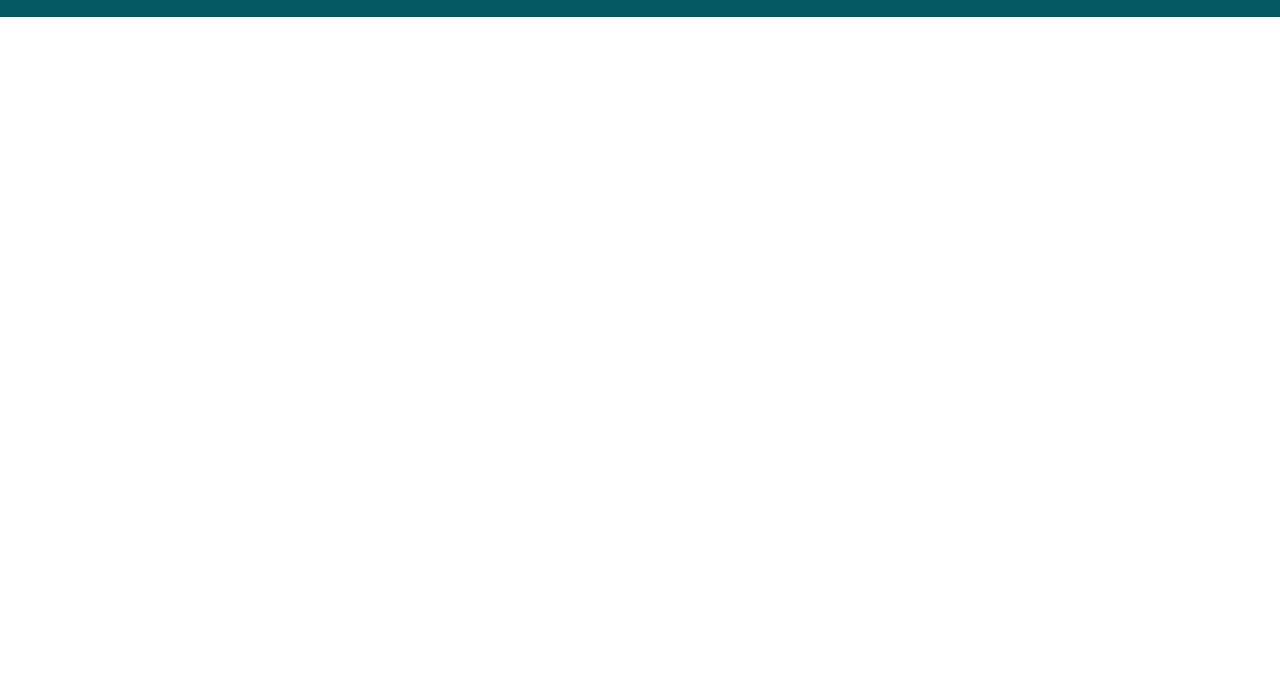
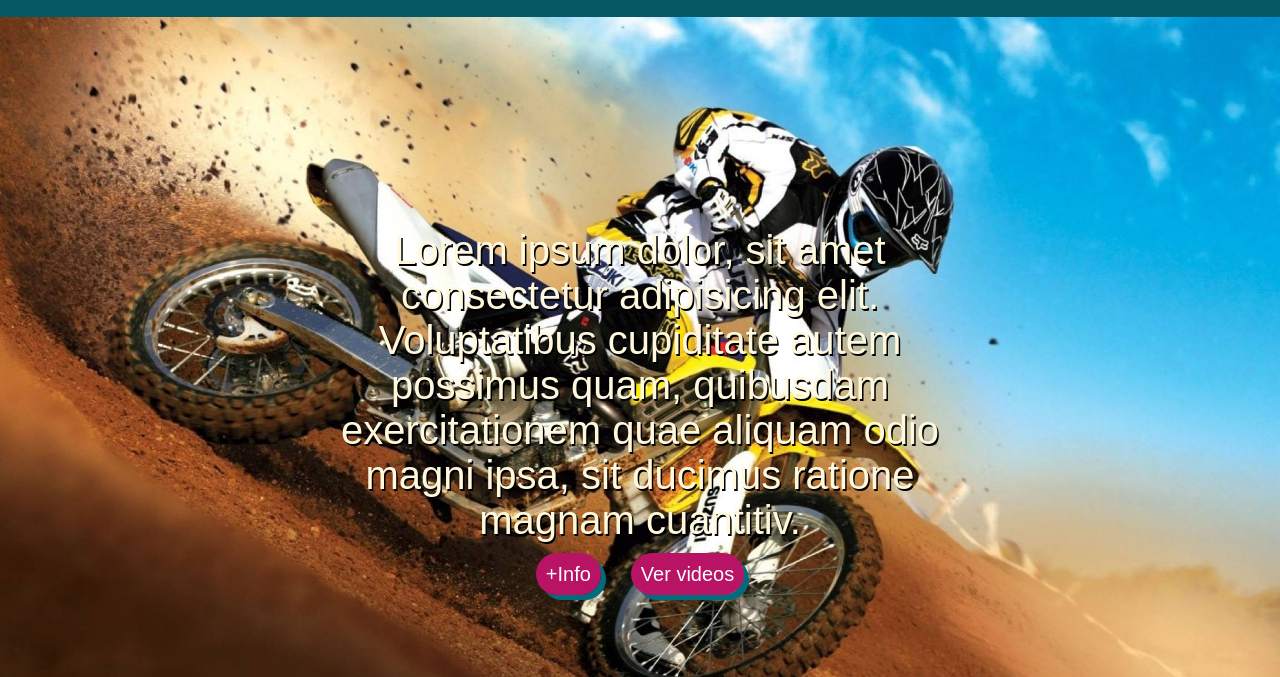
Before and after one commit to Veidt00/Navbar-challenge2, a plain HTML site: page index.html in a window 1280 px wide. Shown: the part 123-800 px from the top of the page. Drawn offline with Linux system fonts and the light colour scheme; a web font is replaced by a local one.

Commit message:
challenge 3

```diff
--- a/index.html
+++ b/index.html
@@ -23,6 +23,24 @@
             </ul>
         </nav>
     </header>
+
+    <main>
+        <section class="text-container">
+            <div class="texto">
+                <p><span>Lorem ipsum dolor, sit amet consectetur adipisicing elit. Voluptatibus cupiditate autem possimus quam, quibusdam exercitationem quae aliquam odio magni ipsa, sit ducimus ratione magnam cuantitiv.</span></p>
+            </div>
+            <div class="boton-1">
+                <ul>
+                    <li><a href="#">+Info</a></li>
+                    <li><a href="#">Ver videos</a></li>
+                </ul>
+            </div>
+        </section>
+    </main>
+
+    <footer>
+        <p>Copyright, etc, etc. Lorem ipsum dolor, sit amet consectetur adipisicing elit. Vero placeat iusto perspiciatis autem? Maiores, nisi amet dicta placeat esse ipsa id ea optio facilis error vel veniam illo corrupti, recusandae inventore! Tempore dicta necessitatibus distinctio! Repudiandae, nulla minus quod facilis labore veritatis libero asperiores distinctio laboriosam illo? Quam, quis perspiciatis.</p>
+    </footer>
 </body>
 
 </html>
--- a/style.css
+++ b/style.css
@@ -7,6 +7,9 @@
     font-family: 'Anek Telugu', sans-serif;
 }
 
+body {
+    background: #026C7C;
+}
 
 header {
     background-color: #055864;
@@ -36,7 +39,7 @@ header {
     align-items: center;
 }
 
-ul li a {
+.navbar ul li a {
     margin: 0 15px;
     padding: 10px 10px;
     color: white;
@@ -47,8 +50,66 @@ ul li a {
     box-shadow: 5px 5px #026C7C;
 }
 
-ul li a:hover {
+.navbar ul li a:hover {
     background-color: #B81365;
     color: #BFAB25;
     font-size: 25px;
 }
+
+.texto {
+    width: 50vw;
+    text-align: center;
+    font-size: 2.5rem;
+    /* background: red; */
+}
+
+.texto span {
+    color: cornsilk;
+    text-shadow: 1.5px 1.5px black;
+}
+
+.text-container {
+    height: 100vh;
+    background-image: url(./img/motocross.jpg);
+    background-position: center;
+    background-size: cover;
+}
+
+.text-container {
+    display: flex;
+    align-items: center;
+    justify-content: center;
+    flex-direction: column;
+}
+
+.boton-1 ul {
+    padding: 20px;
+    margin: 0px 100px;
+    display: flex;
+    list-style: none;
+    flex-direction: row;
+    justify-content: space-around;
+    align-items: center;
+}
+
+.boton-1 ul li a {
+    background-color: #B81365;
+    margin: 0 15px;
+    padding: 10px 10px;
+    color: white;
+    font-size: 20px;
+    transition: all 0.3s;
+    text-decoration: none;
+    border-radius: 25px;
+    box-shadow: 5px 5px #026C7C;
+}
+
+.boton-1 ul li a:hover {
+    background-color: aliceblue;
+    color: black;
+}
+
+footer {
+    height: 10vh;
+    text-align: center;
+}
```
Also changed, not shown: img/motocross.jpg (added).
